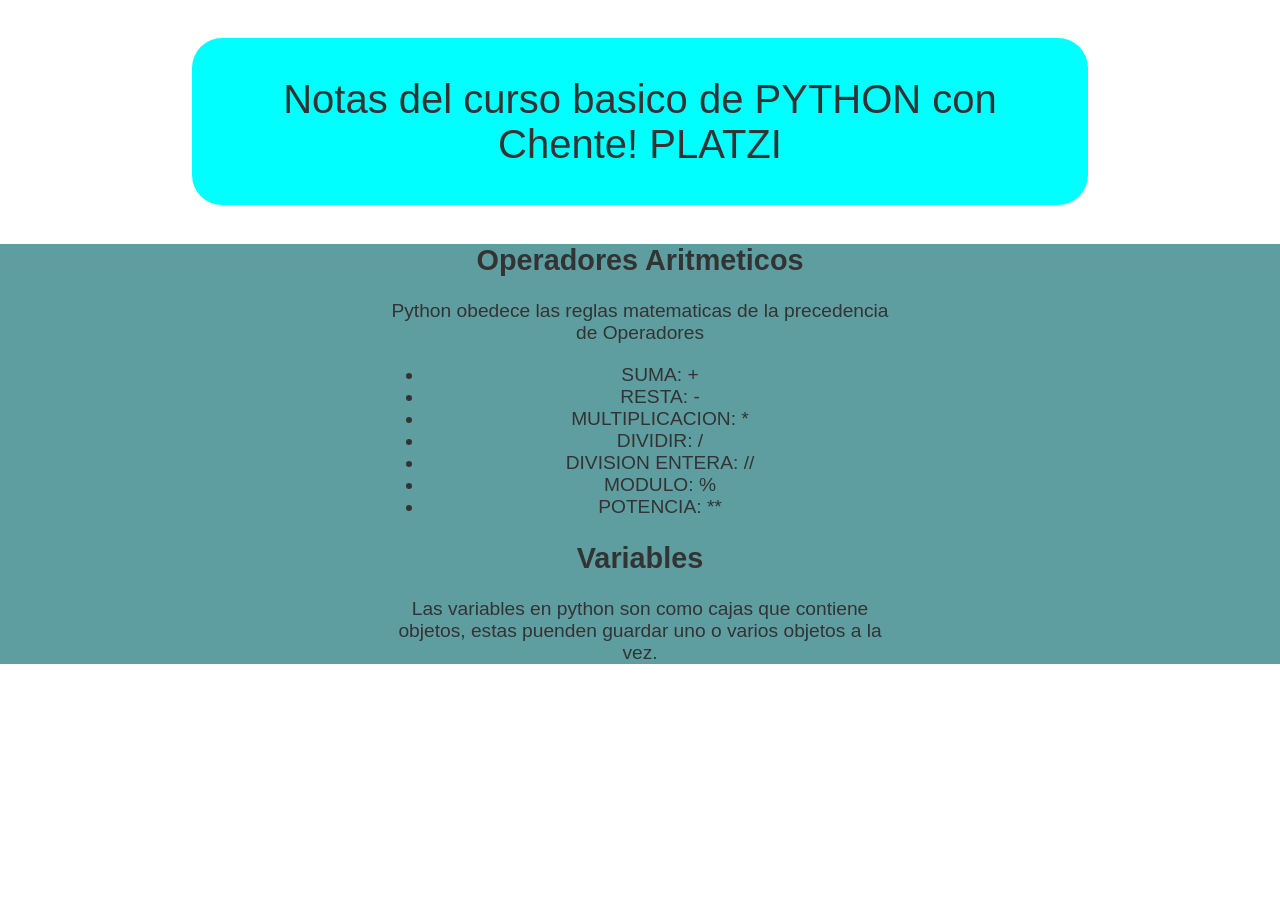
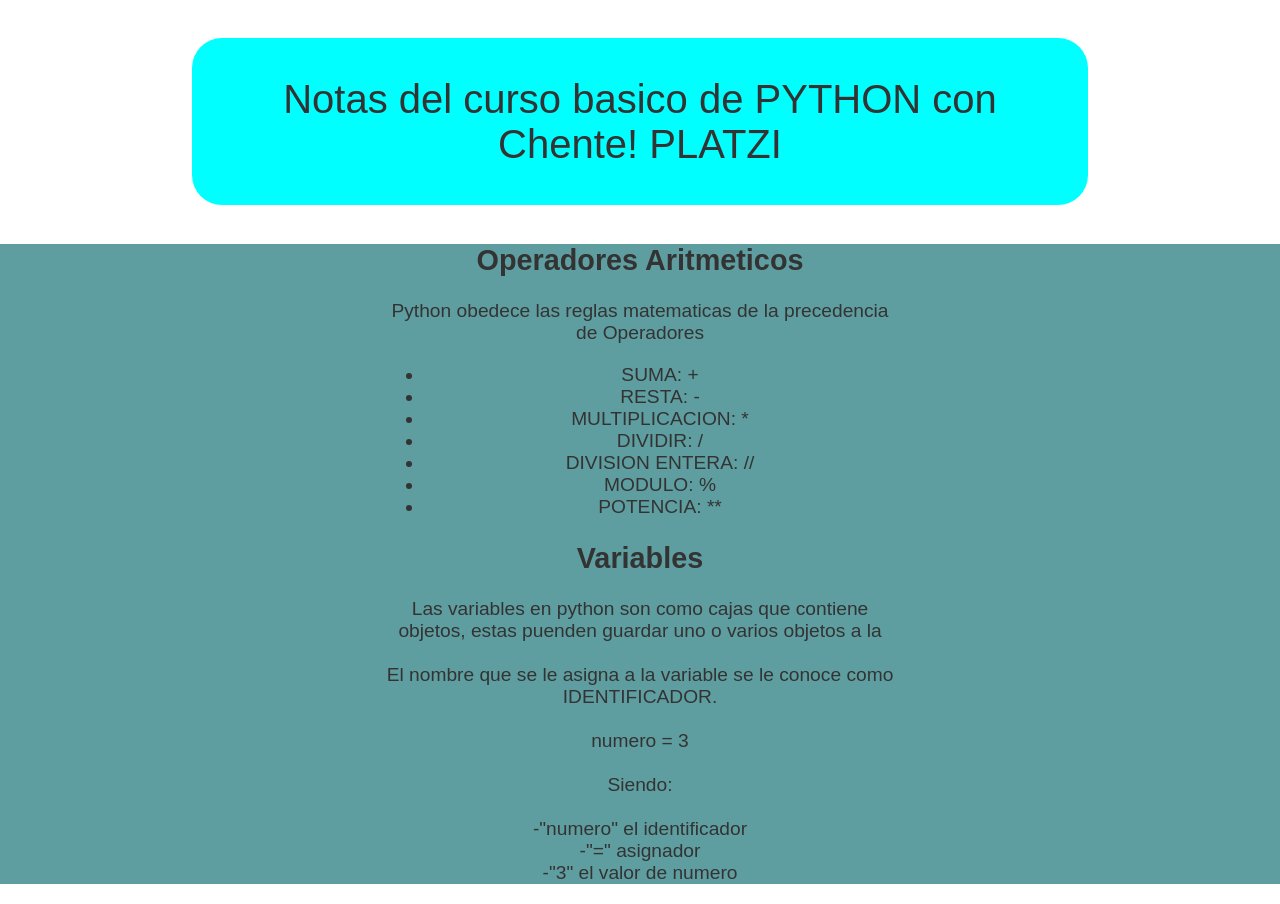
Before and after one commit to vicenten96/pythonNotes, a plain HTML site: page index.html in a window 1280 px wide. Before the commit the page ends 800 px from the top, so only its background shows below. Drawn offline with Linux system fonts and the light colour scheme.

Commit message:
Version 1.1.1

```diff
--- a/css/styles.css
+++ b/css/styles.css
@@ -18,6 +18,7 @@ header{
 }
 
 section{
+    text-align: center;
     margin-top: 3%;
     font-size: larger;
     padding-left: 30%;
--- a/index.html
+++ b/index.html
@@ -23,7 +23,13 @@
             </p>
             <h1>Variables</h1>
             <p>
-                Las variables en python son como cajas que contiene objetos, estas puenden guardar uno o varios objetos a la vez.
+                Las variables en python son como cajas que contiene objetos, estas puenden guardar uno o varios objetos a la <br><br>
+                El nombre que se le asigna a la variable se le conoce como IDENTIFICADOR. <br><br>
+                numero = 3 <br><br>
+                Siendo:<br><br>
+                -"numero" el identificador<br>
+                -"=" asignador<br>
+                -"3" el valor de numero<br>
             </p>
         </section>
     </body>
```
